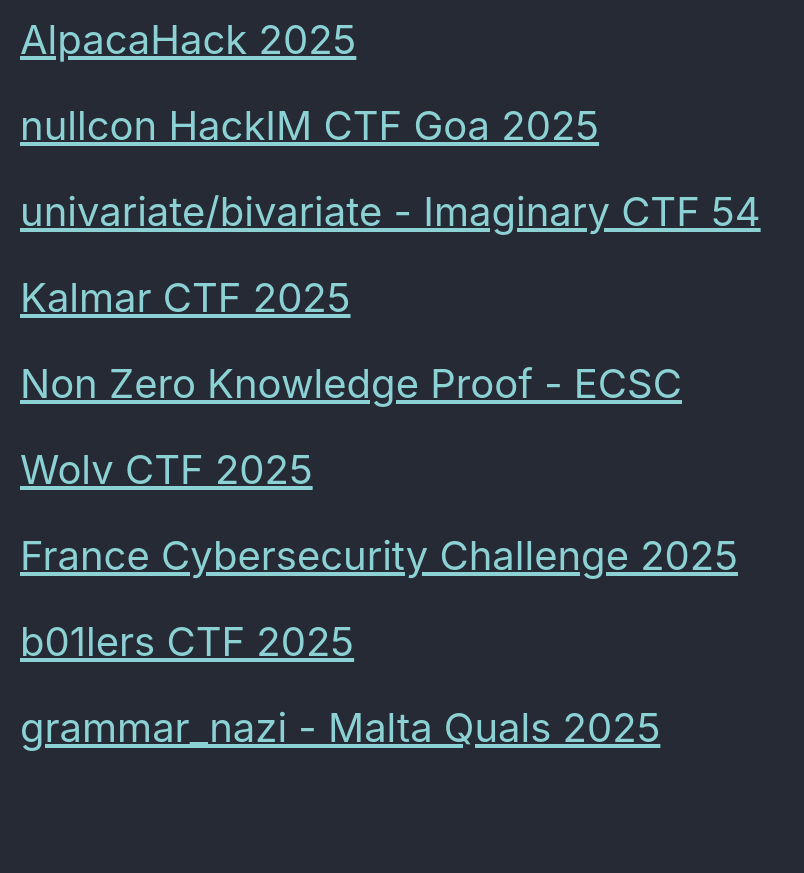
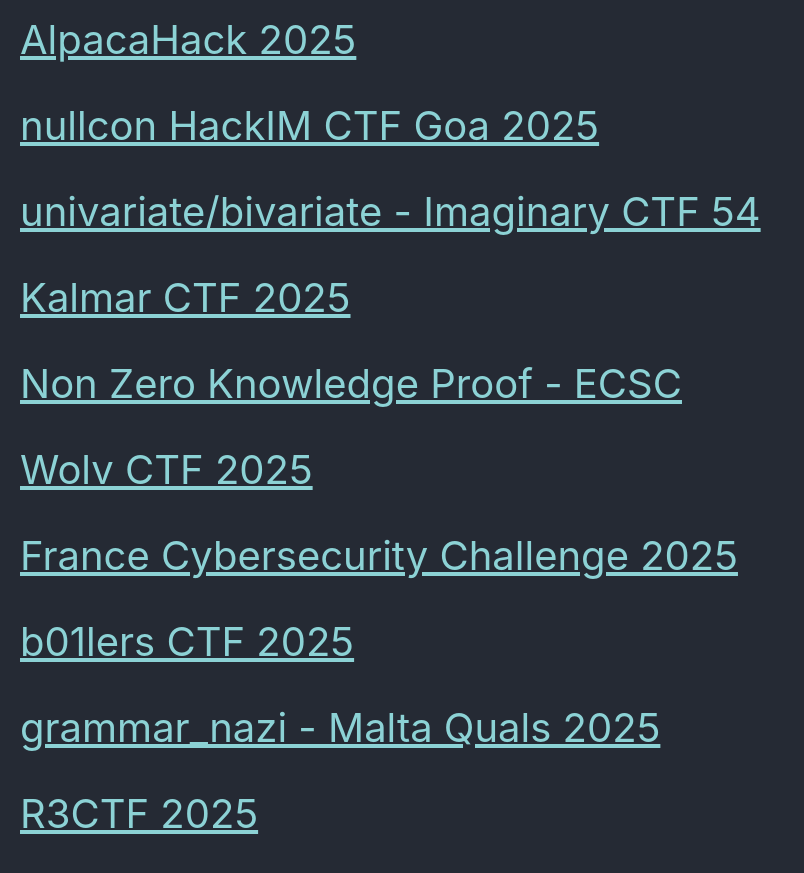
Before and after one commit to Connor-McCartney/Connor-McCartney.github.io, a Jekyll site: the page built from _pages/cryptography/other/other.md, in a window 1280 px wide and 900 px high, scrolled down 3806 px. Shown: the top 873 px of the window, without its empty margins (0-804 px from the left). Built offline with Jekyll 4.4.1, drawn with Linux system fonts in a browser that asks for light colours; cached includes are drawn as plain includes; before the commit the page ends 4620 px from its top, so only the background shows below that.

Commit message:
Update other.md

```diff
--- a/_pages/cryptography/other/other.md
+++ b/_pages/cryptography/other/other.md
@@ -156,3 +156,6 @@ title: Other
 
 
 <span style="font-size:2em;">   [grammar_nazi - Malta Quals 2025](/cryptography/other/grammarnaziMaltaQuals2025) </span> <br>
+
+
+<span style="font-size:2em;">   [R3CTF 2025](/cryptography/other/R3CTF2025) </span> <br>
```
